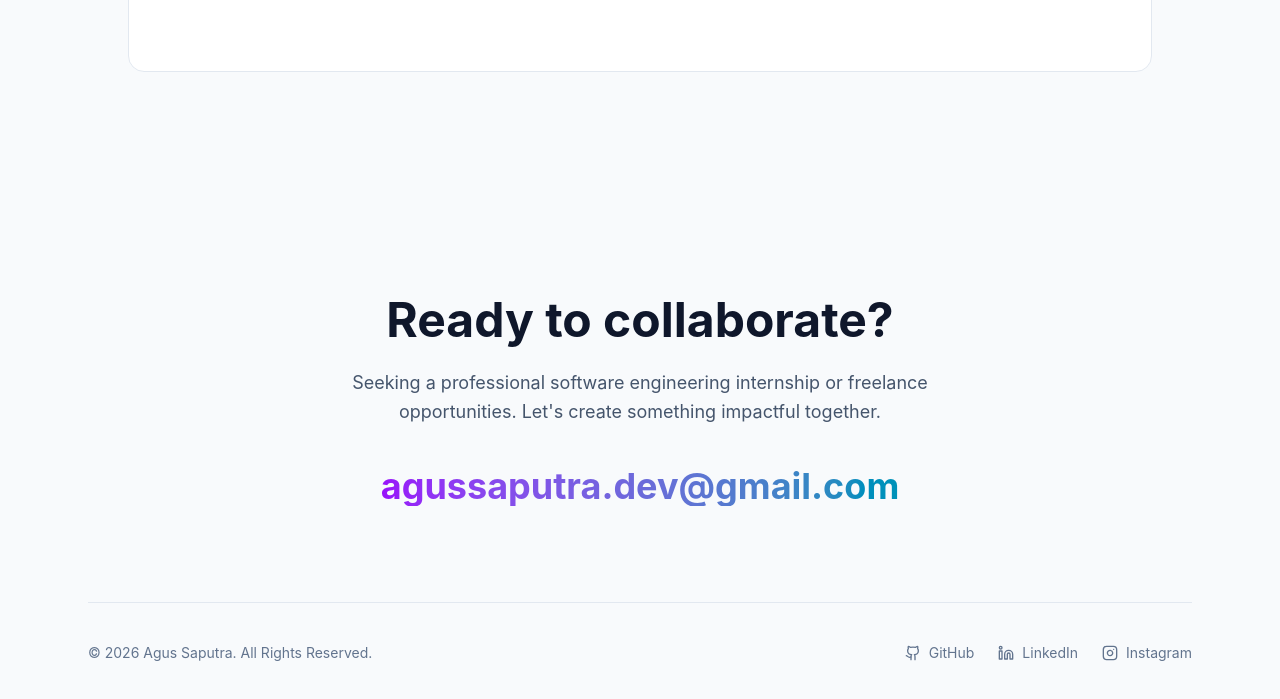
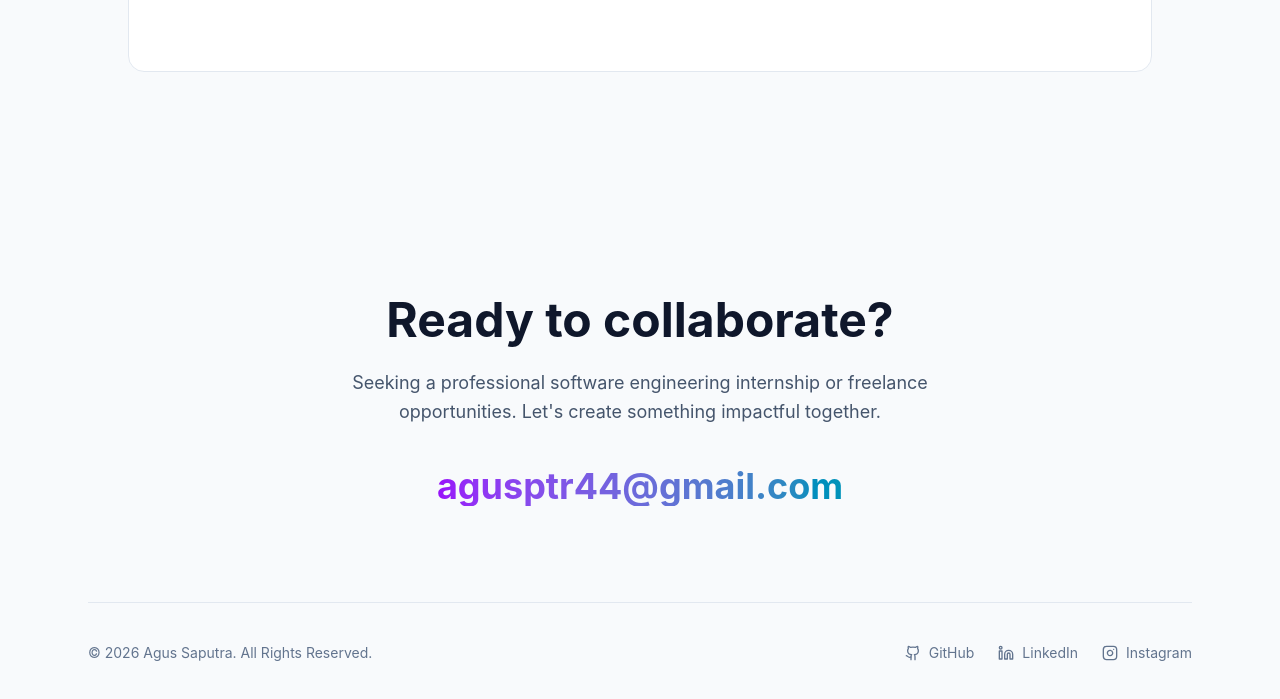
Before and after one commit to Agussaputr44/portfolio-me, a React (Vite) app in the folder client/: page / in a window 1280 px wide. Shown: the part 8003-8702 px from the top of the page. Built offline with nearby package versions, Linux system fonts and the light colour scheme.

Commit message:
fix: email addres fixed

```diff
--- a/client/src/components/Footer.tsx
+++ b/client/src/components/Footer.tsx
@@ -15,7 +15,7 @@ export const Footer = () => {
         href="mailto:agusptr44@gmail.com"
         className="group relative inline-block text-2xl md:text-4xl font-bold text-transparent bg-clip-text bg-gradient-to-r from-purple-600 to-cyan-600 dark:from-purple-400 dark:to-cyan-400 hover:text-slate-900 dark:hover:text-white transition-colors duration-300"
       >
-        agussaputra.dev@gmail.com
+        agusptr44@gmail.com
         <span className="my-2  absolute -bottom-2 left-0 w-0 h-[2px] bg-gradient-to-r from-purple-600 to-cyan-600 group-hover:w-full transition-all duration-300"></span>
       </a>
 
```
